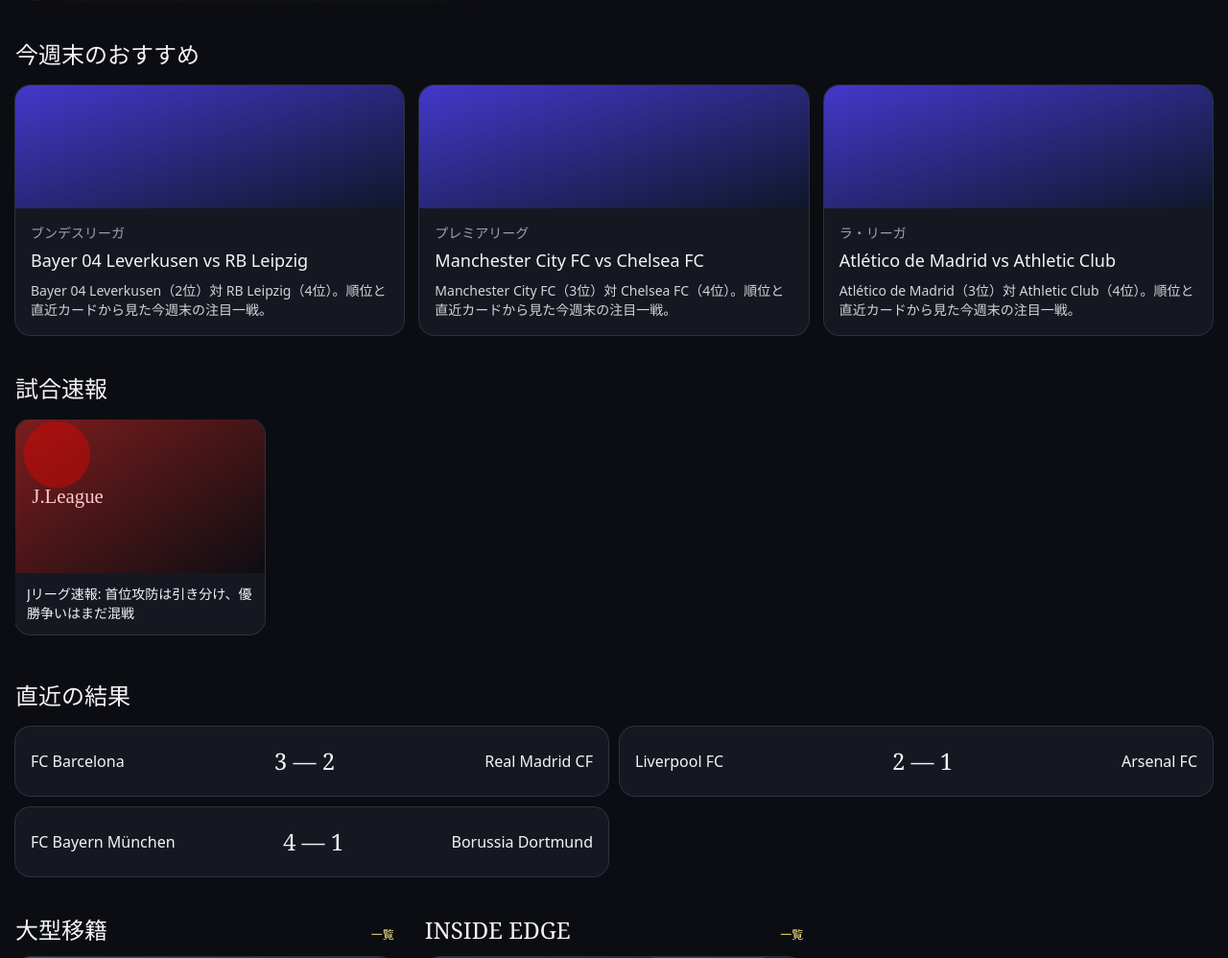
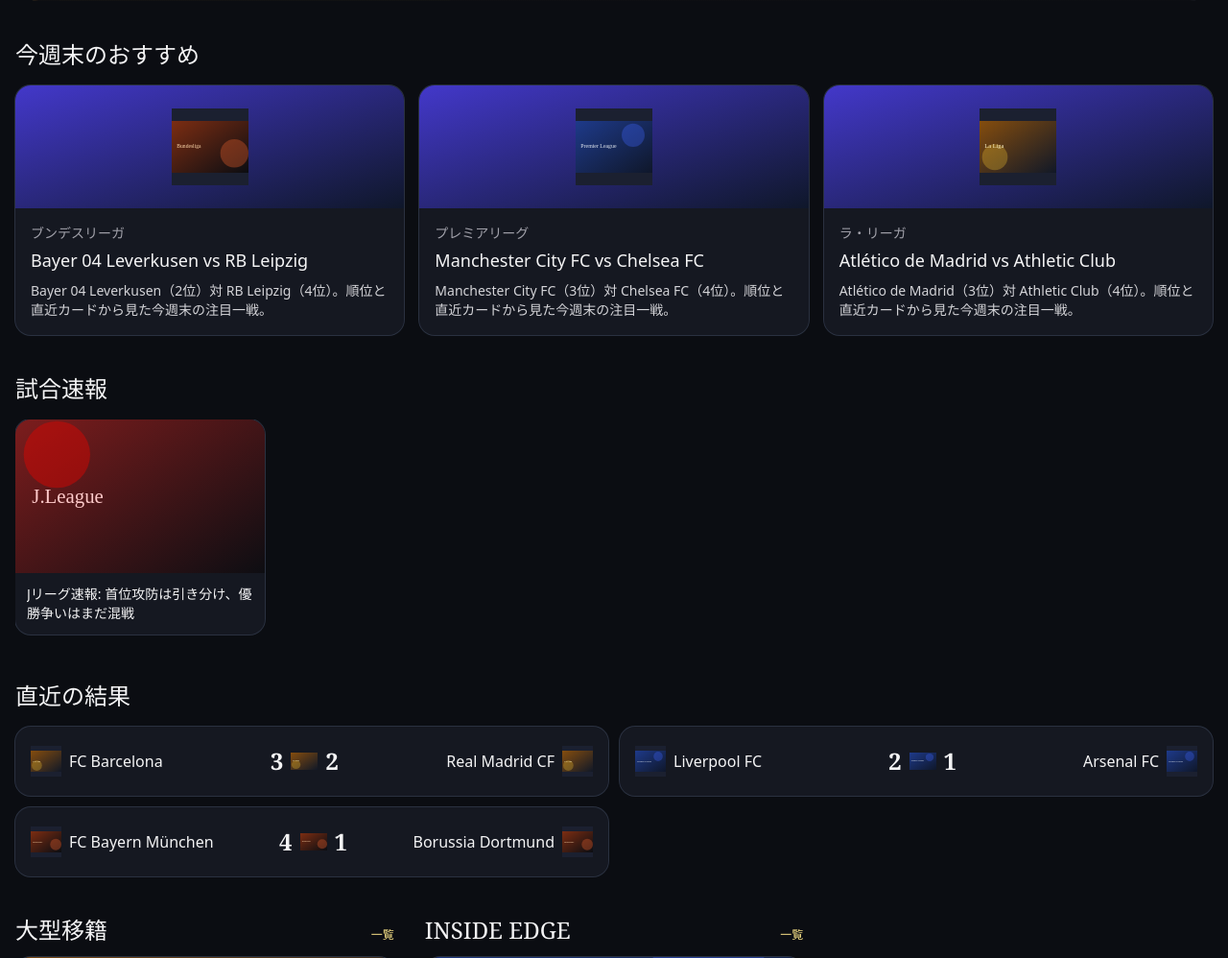
Before and after one commit to Oliver19996/kickoff-plus-repository, a FastAPI app: page / in a window 1280 px wide. Shown: the part 500-1498 px from the top of the page at 96% size. Run offline with FastAPI, Linux system fonts and the light colour scheme; data comes from the database, SQL or seed files in the repository; data that the repository does not hold is empty; some libraries are stand-ins or nearby versions.

Commit message:
Add match and recommendation imagery

```diff
--- a/app/static/css/app.css
+++ b/app/static/css/app.css
@@ -30,3 +30,7 @@ a:hover {
 img {
   background: #1b2030;
 }
+
+.match-score img {
+  background: transparent;
+}
--- a/app/templates/home.html
+++ b/app/templates/home.html
@@ -20,7 +20,9 @@
   <div class="grid gap-4 md:grid-cols-3">
     {% for pick, match in pick_matches %}
     <a href="/matches/{{ match.id }}" class="block overflow-hidden rounded-2xl bg-card ring-1 ring-line">
-      <div class="h-32 bg-gradient-to-br from-indigo-700 to-slate-900"></div>
+      <div class="flex h-32 items-center justify-center bg-gradient-to-br from-indigo-700 to-slate-900">
+        <img src="{{ leagues[match.league_slug].placeholder if match.league_slug in leagues else '/static/img/placeholders/pl.svg' }}" alt="" class="h-20 w-20 object-contain" />
+      </div>
       <div class="p-4">
         <p class="text-sm text-zinc-400">{{ leagues[match.league_slug].name if match.league_slug in leagues else match.league_slug }}</p>
         <h3 class="mt-1 text-lg">{{ match.home_team }} vs {{ match.away_team }}</h3>
@@ -53,9 +55,19 @@
   <div class="grid gap-3 md:grid-cols-2">
     {% for match in recent_matches %}
     <a href="/matches/{{ match.id }}" class="flex items-center justify-between rounded-2xl bg-card px-4 py-5 ring-1 ring-line">
-      <span>{{ match.home_team }}</span>
-      <span class="font-display text-2xl">{{ match.home_score }} — {{ match.away_score }}</span>
-      <span>{{ match.away_team }}</span>
+      <span class="flex min-w-0 items-center gap-2">
+        <img src="{{ match.home_crest or (leagues[match.league_slug].placeholder if match.league_slug in leagues else '/static/img/placeholders/pl.svg') }}" onerror="this.onerror=null;this.src='{{ leagues[match.league_slug].placeholder if match.league_slug in leagues else '/static/img/placeholders/pl.svg' }}'" alt="" class="h-8 w-8 object-contain" />
+        <span class="truncate">{{ match.home_team }}</span>
+      </span>
+      <span class="match-score flex shrink-0 items-center gap-2 px-3 font-display text-2xl">
+        <strong>{{ match.home_score }}</strong>
+        <img src="{{ leagues[match.league_slug].placeholder if match.league_slug in leagues else '/static/img/placeholders/pl.svg' }}" alt="{{ leagues[match.league_slug].short if match.league_slug in leagues else 'League' }}" class="h-7 w-7 object-contain" />
+        <strong>{{ match.away_score }}</strong>
+      </span>
+      <span class="flex min-w-0 items-center justify-end gap-2 text-right">
+        <span class="truncate">{{ match.away_team }}</span>
+        <img src="{{ match.away_crest or (leagues[match.league_slug].placeholder if match.league_slug in leagues else '/static/img/placeholders/pl.svg') }}" onerror="this.onerror=null;this.src='{{ leagues[match.league_slug].placeholder if match.league_slug in leagues else '/static/img/placeholders/pl.svg' }}'" alt="" class="h-8 w-8 object-contain" />
+      </span>
     </a>
     {% endfor %}
   </div>
```
Also changed, not shown: tests/test_app.py (+2 -0 lines).
